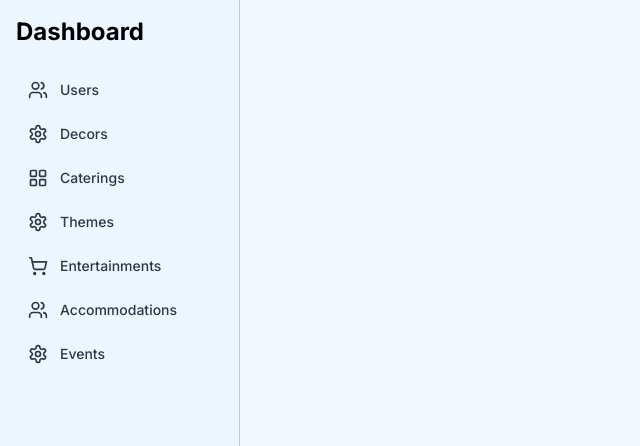
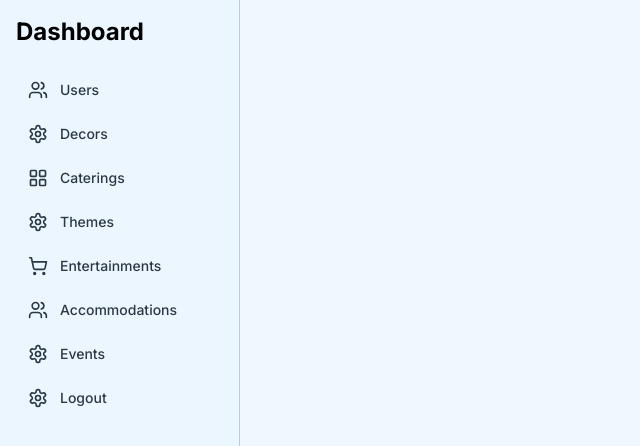
Before and after one commit to swikars1/event-management-admin-frontend, a Next.js app: page /accommodations in a window 1280 px wide. Shown: the top 446 px of the page, without its empty margins (0-640 px from the left). Built offline with nearby package versions, Linux system fonts and the light colour scheme; no server answers.

Commit message:
add logout to sidebar

```diff
--- a/src/components/SideBar.tsx
+++ b/src/components/SideBar.tsx
@@ -1,7 +1,9 @@
 "use client";
 import Link from "next/link";
+import { useRouter } from "next/navigation";
 
 export function SideBarLayout() {
+  const { push } = useRouter();
   const menuItems = [
     {
       icon: <UsersIcon className="h-5 w-5" />,
@@ -31,6 +33,14 @@ export function SideBarLayout() {
       icon: <SettingsIcon className="h-5 w-5" />,
       label: "Events",
     },
+    {
+      icon: <SettingsIcon className="h-5 w-5" />,
+      label: "Logout",
+      handler: () => {
+        localStorage.clear();
+        push("/signin");
+      },
+    },
   ];
 
   return (
@@ -39,7 +49,9 @@ export function SideBarLayout() {
         <h2 className="text-2xl font-bold">Dashboard</h2>
       </div>
       <nav className="flex flex-col gap-2">
-        {menuItems.map((item) => (
+        {menuItems.map((item) => {
+          if (!item.handler) {
+            return (
               <Link
                 key={item.label}
                 href={item.label.toLowerCase()}
@@ -49,7 +61,19 @@ export function SideBarLayout() {
                 {item.icon}
                 {item.label}
               </Link>
-        ))}
+            );
+          }
+          return (
+            <div
+              key={item.label}
+              onClick={item.handler}
+              className="flex items-center gap-3 rounded-md px-3 py-2 text-sm font-medium text-muted-foreground transition-colors hover:bg-muted hover:text-foreground cursor-pointer"
+            >
+              {item.icon}
+              {item.label}
+            </div>
+          );
+        })}
       </nav>
     </div>
   );
```
Lines whose indentation alone changed are shown as unchanged.
